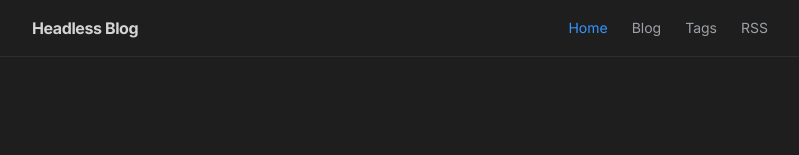
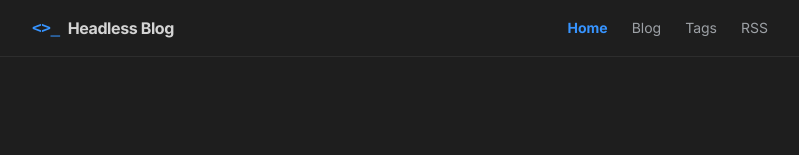
Before and after one commit to taman1990/headless-blog, a Next.js app: page / in a window 1280 px wide. Shown: the top 155 px of the page, without its empty margins (240-1039 px from the left). Built offline with nearby package versions, Linux system fonts and the light colour scheme.

Commit message:
Add README

```diff
--- a/src/app/globals.css
+++ b/src/app/globals.css
@@ -96,5 +96,5 @@ html.light {
   --color-text-secondary: #374151;
   --color-text-muted: #6b7280;
 
-  --color-accent: #2563eb;
+  --color-accent: #ff5d29;
 }
--- a/src/components/Header.tsx
+++ b/src/components/Header.tsx
@@ -2,6 +2,7 @@
 
 import { usePathname } from "next/navigation";
 import Link from "next/link";
+import Logo from "@/components/Logo";
 
 export default function Header() {
   const pathname = usePathname();
@@ -18,7 +19,7 @@ export default function Header() {
   // Centralized link styling so active/hover logic stays consistent.
   const linkClass = (href: string) =>
     isActive(href)
-      ? "text-accent"
+      ? "text-accent font-semibold"
       : "text-text-secondary transition-colors hover:text-accent";
 
   return (
@@ -31,12 +32,13 @@ export default function Header() {
         "
       >
         {/* Brand: kept simple and left-aligned for fast recognition */}
-        <Link
-          href="/"
-          className="font-semibold tracking-tight"
-        >
-          Headless Blog
-        </Link>
+<Link
+  href="/"
+  className="flex items-center gap-2 font-semibold tracking-tight"
+>
+  <Logo />
+  <span>Headless Blog</span>
+</Link>
 
         {/* Navigation
             - Wraps on mobile instead of overflowing
--- /dev/null
+++ b/src/components/Logo.tsx
@@ -0,0 +1,15 @@
+export default function Logo() {
+  return (
+    <span
+      aria-hidden
+      className="
+        inline-flex items-center
+        font-mono font-semibold
+        text-accent
+        tracking-tight
+      "
+    >
+      &lt;&gt;<span className="opacity-70">_</span>
+    </span>
+  );
+}
--- a/src/components/ThemeDropdown.tsx
+++ b/src/components/ThemeDropdown.tsx
@@ -1,7 +1,7 @@
 "use client";
 
 import { useTheme } from "next-themes";
-import { useEffect, useState } from "react";
+import { useEffect, useRef, useState } from "react";
 
 const options = [
   { value: "system", label: "System" },
@@ -14,14 +14,40 @@ export default function ThemeDropdown() {
   const [mounted, setMounted] = useState(false);
   const [open, setOpen] = useState(false);
 
-  useEffect(() => setMounted(true), []);
+  const containerRef = useRef<HTMLDivElement>(null);
+
+  // Mount guard (hydration-safe)
+  useEffect(() => {
+    setMounted(true);
+  }, []);
+
+  // Click-outside handler (ALWAYS declared)
+  useEffect(() => {
+    if (!open) return;
+
+    function handleClickOutside(event: MouseEvent) {
+      if (
+        containerRef.current &&
+        !containerRef.current.contains(event.target as Node)
+      ) {
+        setOpen(false);
+      }
+    }
+
+    document.addEventListener("mousedown", handleClickOutside);
+
+    return () => {
+      document.removeEventListener("mousedown", handleClickOutside);
+    };
+  }, [open]);
+
   if (!mounted) return null;
 
   const current =
     theme === "system" ? systemTheme ?? "dark" : theme;
 
   return (
-    <div className="relative">
+    <div ref={containerRef} className="relative">
       {/* Trigger button */}
       <button
         type="button"
@@ -90,11 +116,7 @@ export default function ThemeDropdown() {
                   >
                     {/* Checkmark column */}
                     <span
-                      className="
-                        w-4 text-center
-                        text-xs
-                        opacity-100
-                      "
+                      className="w-4 text-center text-xs"
                       aria-hidden
                     >
                       {isActive ? "✓" : ""}
```
Also changed, not shown: 1 other file (tests, documents, lock files or other folders).
